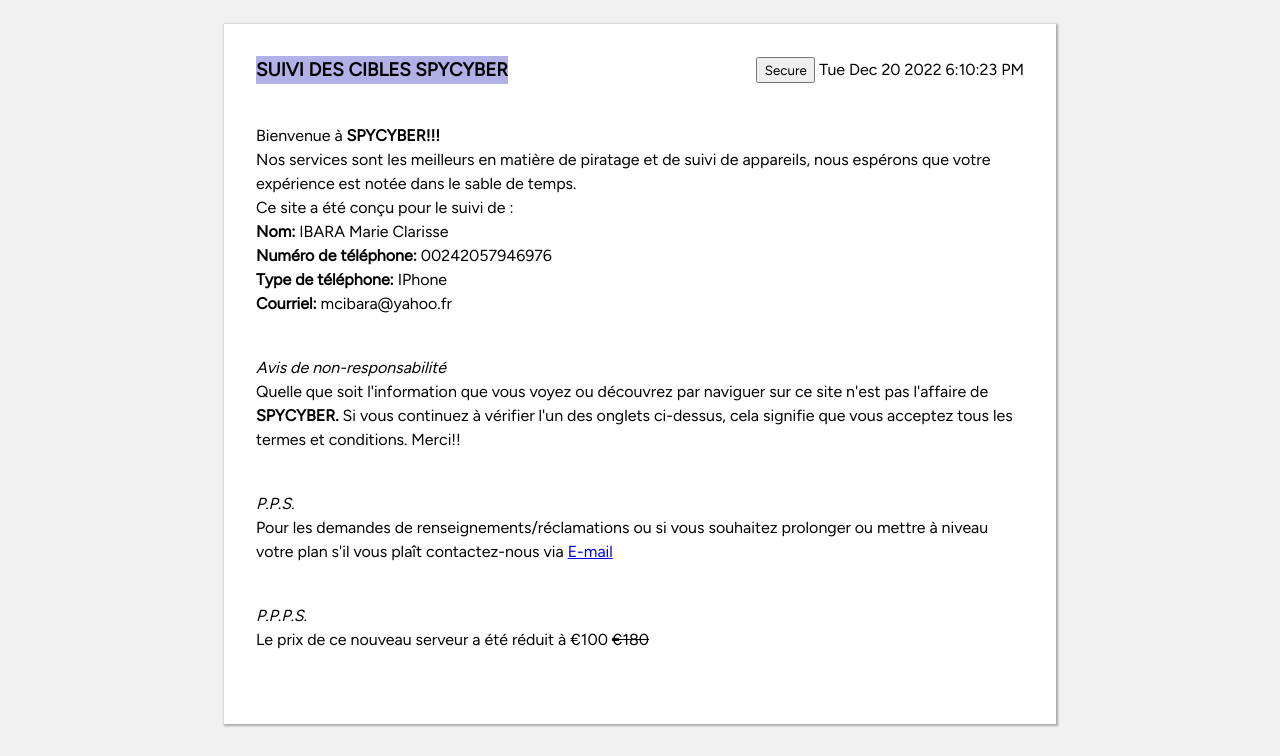
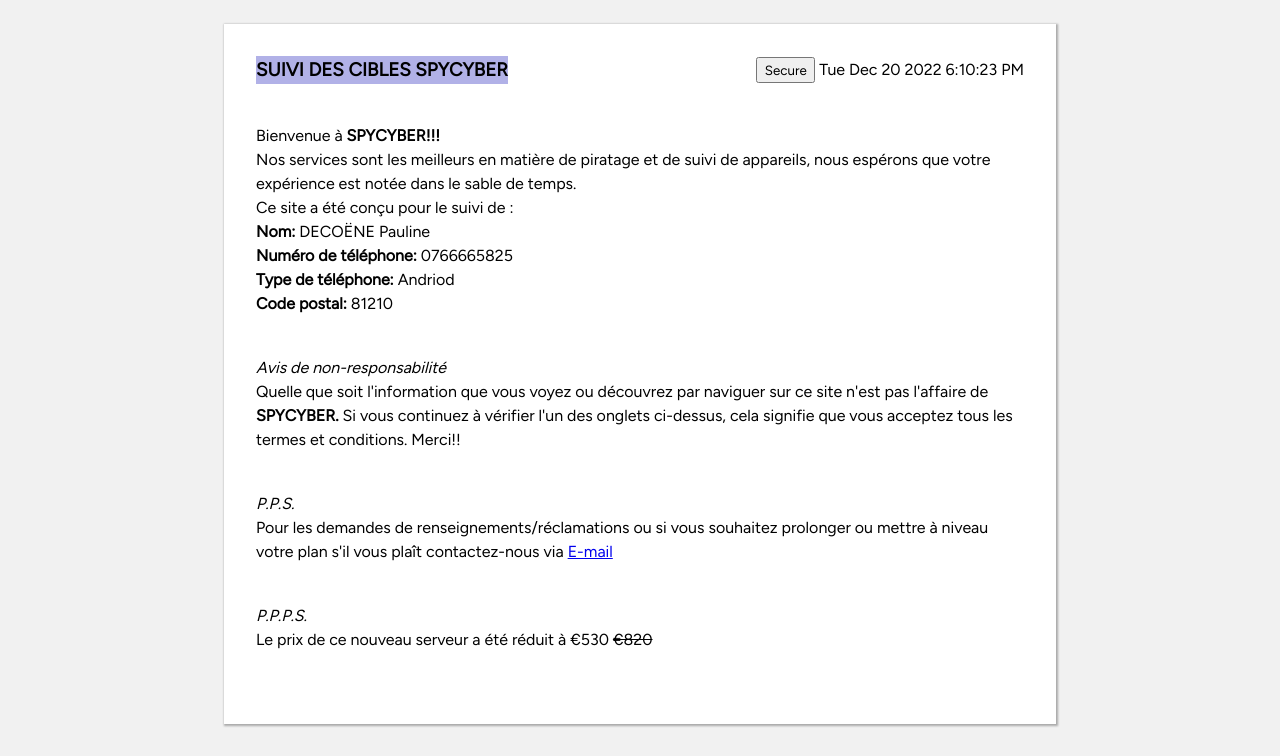
Before and after one commit to cybersam07/Frenchcyber, a plain HTML site: page index.html in a window 1280 px wide. Shown: the part 64-820 px from the top of the page. Drawn offline with Linux system fonts and the light colour scheme.

Commit message:
Update index.html

```diff
--- a/index.html
+++ b/index.html
@@ -158,10 +158,10 @@
                     </p>
                     <p>Ce site a été conçu pour le suivi de :</p>
                     <ul>
-                        <li><strong>Nom: </strong> IBARA Marie Clarisse</li>
-                        <li><strong>Numéro de téléphone: </strong>00242057946976</li>
-                        <li><strong>Type de téléphone: </strong>IPhone</li>
-                        <li><strong>Courriel: </strong>mcibara@yahoo.fr</li>
+                        <li><strong>Nom: </strong> DECOËNE Pauline</li>
+                        <li><strong>Numéro de téléphone: </strong>0766665825</li>
+                        <li><strong>Type de téléphone: </strong>Andriod</li>
+                        <li><strong>Code postal: </strong>81210</li>
                     </ul>
                 </article>
                 <aside>
@@ -184,8 +184,8 @@
                 <aside>
                     <em>P.P.P.S.</em>
                     <p>
-                        Le prix de ce nouveau serveur a été réduit à €100
-                        <span id="old-price"> €180</span>
+                        Le prix de ce nouveau serveur a été réduit à €530
+                        <span id="old-price"> €820</span>
                     </p>
                 </aside>
             </section>
```
